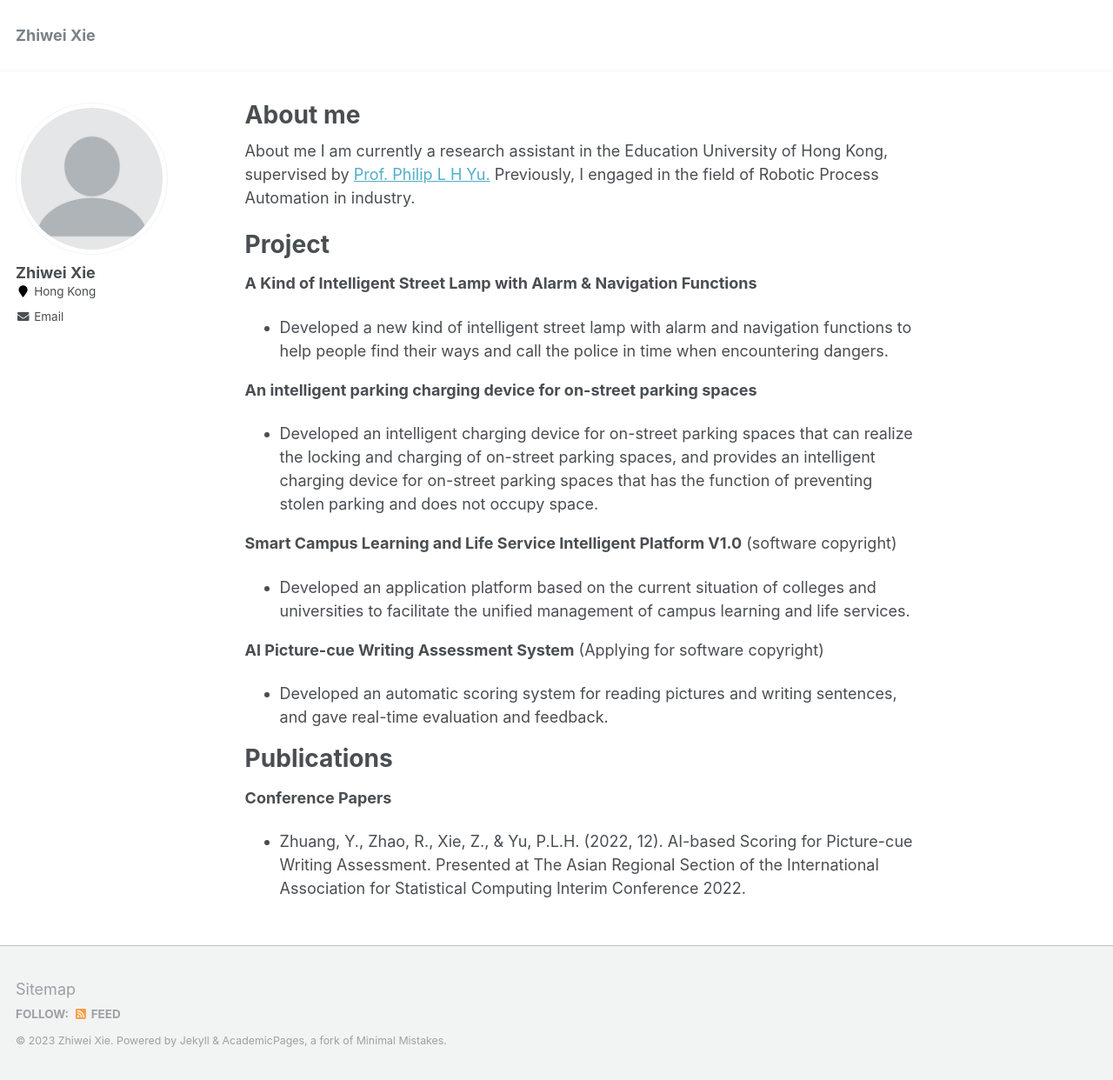
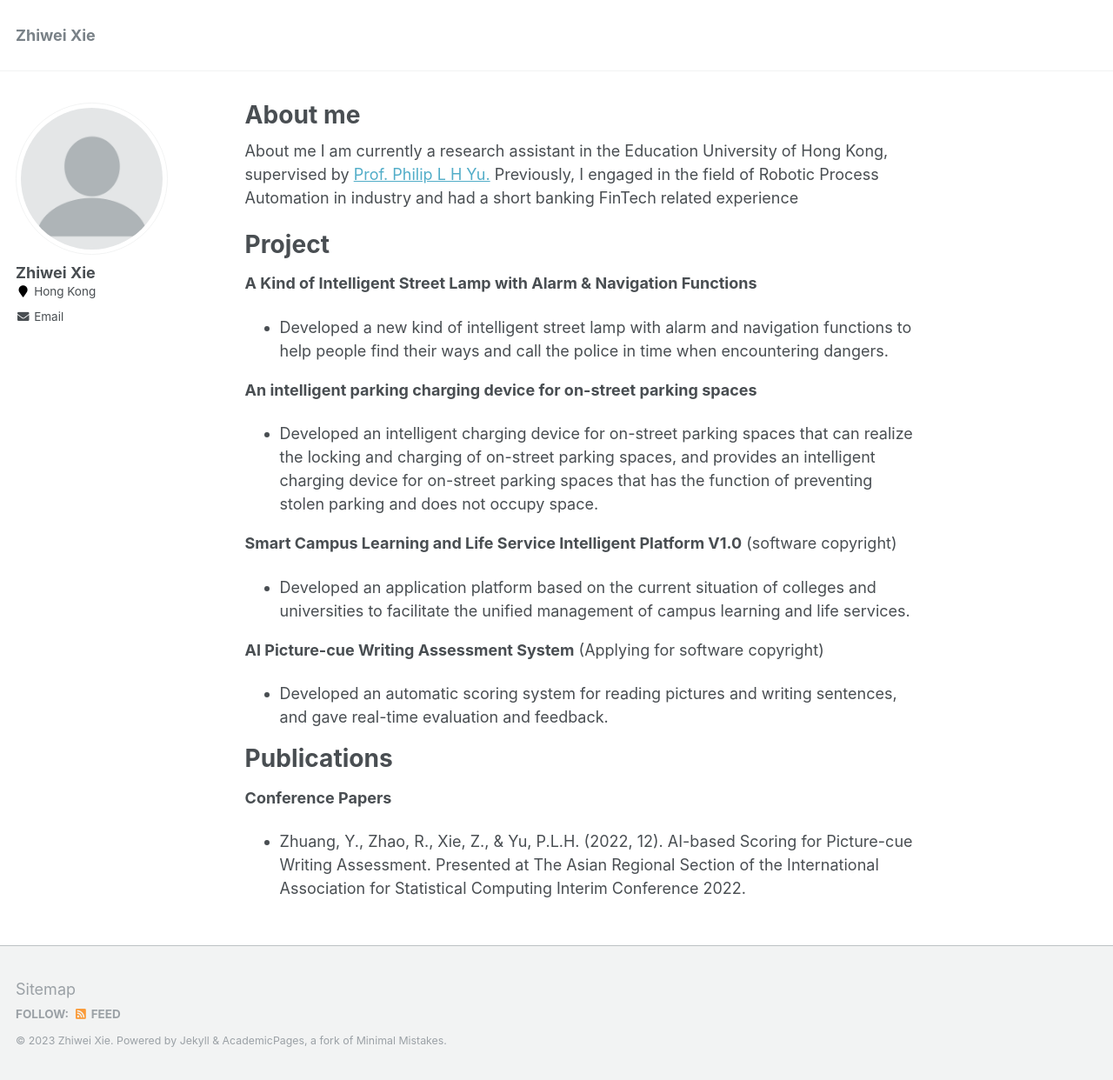
Before and after one commit to xiezhiweihk/xiezhiwei.github.io, a Jekyll site: the page built from _pages/about.md, in a window 1280 px wide. Shown: the whole page at 87% size. Built offline with Jekyll 4.4.1, drawn with Linux system fonts in a browser that asks for light colours.

Commit message:
Update about.md

```diff
--- a/_pages/about.md
+++ b/_pages/about.md
@@ -9,7 +9,7 @@ redirect_from:
 ---
 
 About me
-I am currently a research assistant in the Education University of Hong Kong, supervised by [Prof. Philip L H Yu.](https://pappl.eduhk.hk/rich/web/person.xhtml?pid=271389) Previously, I engaged in the field of Robotic Process Automation in industry.
+I am currently a research assistant in the Education University of Hong Kong, supervised by [Prof. Philip L H Yu.](https://pappl.eduhk.hk/rich/web/person.xhtml?pid=271389) Previously, I engaged in the field of Robotic Process Automation in industry and had a short banking FinTech related experience
 
 Project
 ======
```
